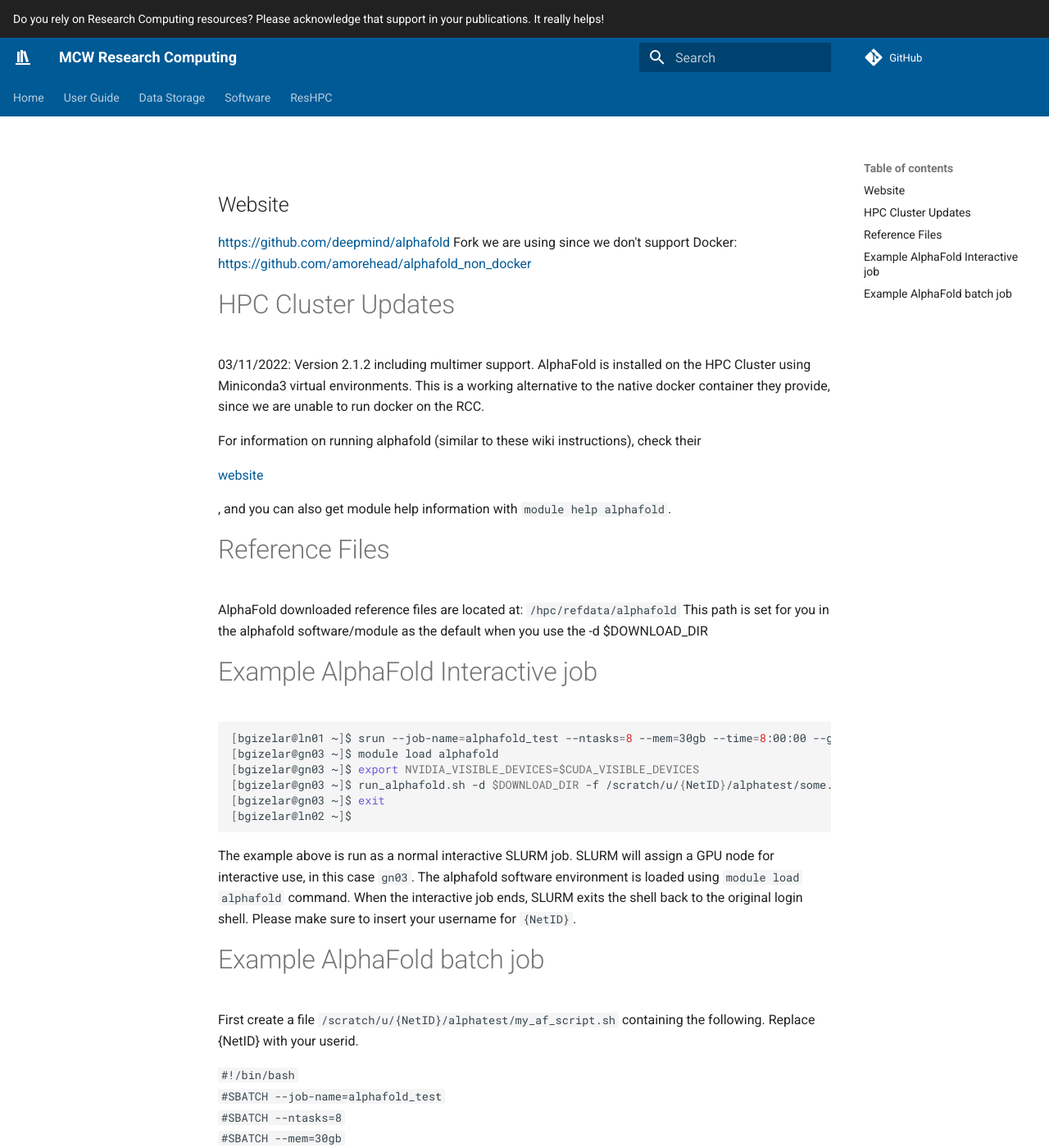
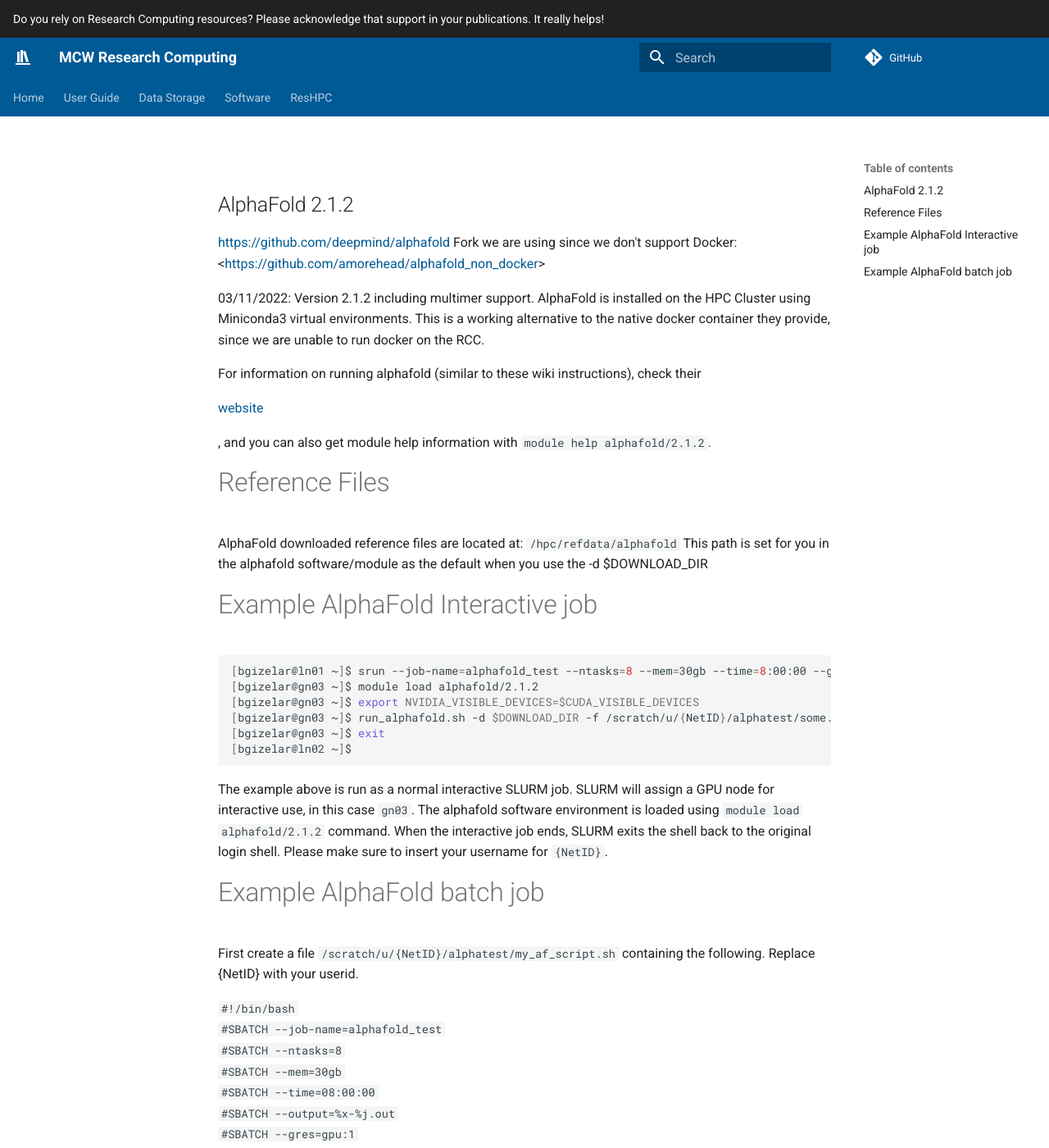
Before and after one commit to mcw-rcc/mcw-rcc.github.io, an MkDocs documentation site: the page built from docs/software/alphafold.md, in a window 1280 px wide and 1400 px high. Shown: the whole window at 82% size. Built offline with MkDocs 1.6.1 and Material for MkDocs 9.7.7, drawn with Linux system fonts in a browser that asks for light colours; comment, search, counter and statistics services are not loaded; some of the changed text lies outside the part shown.

Commit message:
Update alphafold.md

````diff
--- a/docs/software/alphafold.md
+++ b/docs/software/alphafold.md
@@ -1,9 +1,7 @@
-## Website
+## AlphaFold 2.1.2
 
-<https://github.com/deepmind/alphafold> Fork we are using since we don't
-support Docker: <https://github.com/amorehead/alphafold_non_docker>
-
-# HPC Cluster Updates
+<https://github.com/deepmind/alphafold>
+Fork we are using since we don't support Docker: <[https://github.com/amorehead/alphafold_non_docker](https://github.com/dialvarezs/alphafold)>
 
 03/11/2022: Version 2.1.2 including multimer support. AlphaFold is
 installed on the HPC Cluster using Miniconda3 virtual environments. This
@@ -14,13 +12,11 @@
 instructions), check their
 
 <html>
-
 <a href="https://github.com/amorehead/alphafold_non_docker">website</a>
-
 </html>
 
 , and you can also get module help information with
-`module help alphafold`.
+`module help alphafold/2.1.2`.
 
 # Reference Files
 
@@ -32,7 +28,7 @@
 
 ``` bash
 [bgizelar@ln01 ~]$ srun --job-name=alphafold_test --ntasks=8 --mem=30gb --time=8:00:00 --gres=gpu:1 --pty bash
-[bgizelar@gn03 ~]$ module load alphafold
+[bgizelar@gn03 ~]$ module load alphafold/2.1.2
 [bgizelar@gn03 ~]$ export NVIDIA_VISIBLE_DEVICES=$CUDA_VISIBLE_DEVICES
 [bgizelar@gn03 ~]$ run_alphafold.sh -d $DOWNLOAD_DIR -f /scratch/u/{NetID}/alphatest/some.fasta -t 2020-05-14 -o /scratch/u/{NetID}/alphatest/output
 [bgizelar@gn03 ~]$ exit
@@ -41,7 +37,7 @@
 
 The example above is run as a normal interactive SLURM job. SLURM will
 assign a GPU node for interactive use, in this case `gn03`. The
-alphafold software environment is loaded using `module load alphafold`
+alphafold software environment is loaded using `module load alphafold/2.1.2`
 command. When the interactive job ends, SLURM exits the shell back to
 the original login shell. Please make sure to insert your username for
 `{NetID}`.
@@ -71,5 +67,5 @@
 
 The example above is a job request for 1 node, 8 processors, and 1 gpu.
 Notice that the job is run within the user's scratch directory. Please
-make sure to insert your username for `{NetID}.`. Alphafold doesn't
+make sure to insert your username for `{NetID}.`. Alphafold 2.1.2 doesn't
 parallelize on GPUs so you should only run on 1 GPU.
````
